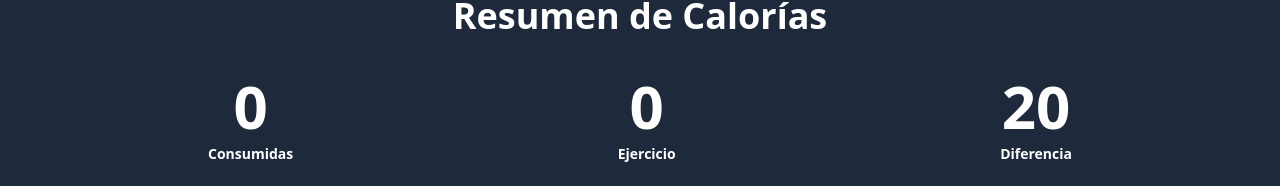
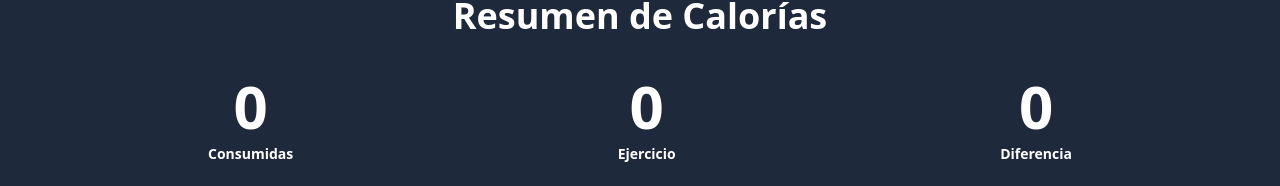
Before and after one commit to deglan-rivas/frontend-ts-calorieCounter, a React (Vite) app: page / in a window 1280 px wide. Shown: the part 702-888 px from the top of the page. Built offline with nearby package versions, Linux system fonts and the light colour scheme.

Commit message:
feat: :sparkles: update calculated calories into resume section

```diff
--- a/src/App.tsx
+++ b/src/App.tsx
@@ -35,6 +35,9 @@ function App() {
     console.log("Eliminando actividad ...", id)
   }
 
+  const foodCalories = activities.reduce((acc, activity) => (activity.category === "comida") ? acc + activity.calories : acc, 0)
+  const burnedCalories = activities.reduce((acc, activity) => (activity.category === "ejercicio") ? acc + activity.calories : acc, 0)
+
   return (
     <>
       <Counter
@@ -44,7 +47,10 @@ function App() {
         setActivity={setActivity}
         setActivities={setActivities}
       />
-      <Resume/>
+      <Resume
+        foodCalories={foodCalories}
+        burnedCalories={burnedCalories}
+      />
       <ActivityList
         updateActivity={updateActivity}
         deleteActivity={deleteActivity}
--- a/src/components/Resume.tsx
+++ b/src/components/Resume.tsx
@@ -2,34 +2,43 @@ const ResumeItems = [
   {
     id: 1,
     value: 0,
-    label: "Consumidas"
+    label: "Consumidas",
+    category: "comida"
   },
   {
     id: 2,
     value: 0,
-    label: "Ejercicio"
+    label: "Ejercicio",
+    category: "ejercicio"
   },
   {
     id: 3,
     value: 20,
-    label: "Diferencia"
+    label: "Diferencia",
+    category: "diferencia"
   }
 ]
 
-function ResumeItem ({label, value}) {
+function ResumeItem ({resumeItem, foodCalories, burnedCalories}) {
+  const {label, category} = resumeItem
+
   return (
     <div className="flex flex-col justify-center gap-2">
       <p className="text-6xl text-white font-semibold text-center">
-        {value}
+        {
+          category === "comida" ? foodCalories :
+          category === "ejercicio" ? burnedCalories :
+          foodCalories - burnedCalories
+        }
       </p>
-      <p className="text-sm text-white font-semibold text-center">
+      <p className="text-sm text-white font-semibold text-center capitalize">
         {label}
       </p>
     </div>
   )
 }
 
-export default function Resume () {
+export default function Resume ({foodCalories, burnedCalories}) {
   return (
     <section className="bg-slate-800 py-10">
     <div className="max-w-4xl mx-auto">
@@ -43,8 +52,9 @@ export default function Resume () {
           ResumeItems.map((item) => (
             <ResumeItem
               key={item.id}
-              label={item.label}
-              value={item.value}
+              resumeItem={item}
+              foodCalories={foodCalories}
+              burnedCalories={burnedCalories}
             />
           ))
         }
```
